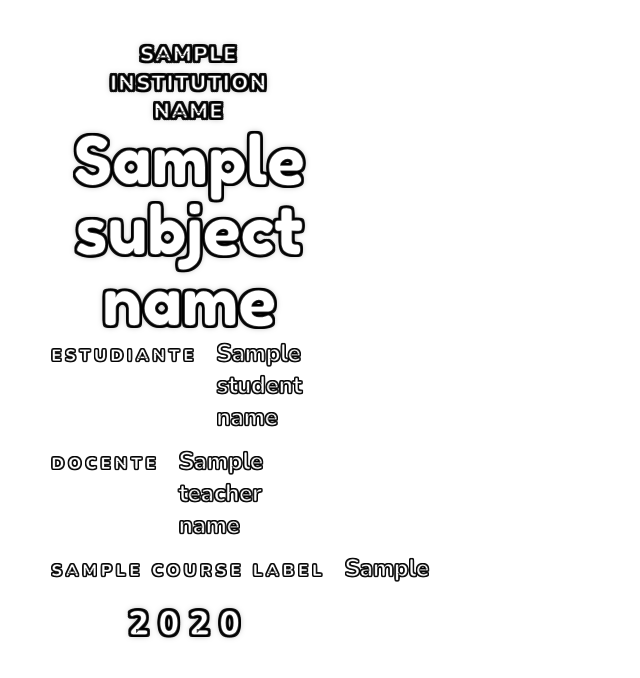
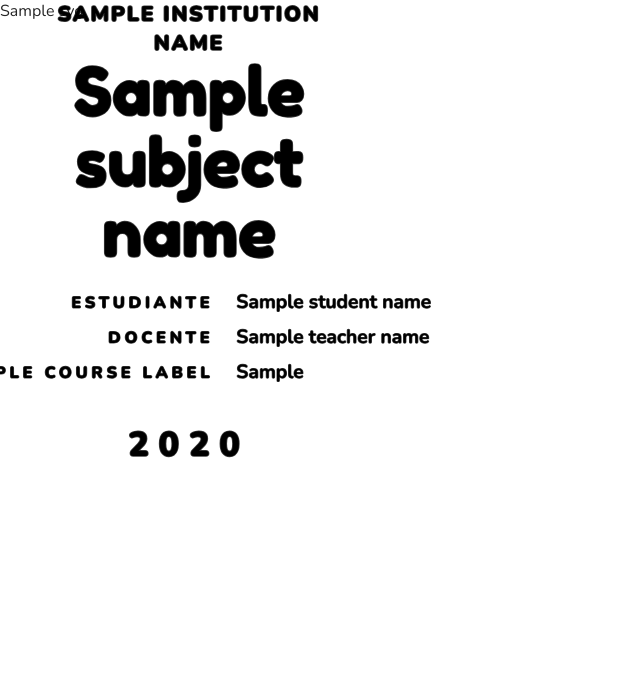
Before and after one commit to Espaiki/covergen, a Python web app: template covergen/templates/cover.html.j2 in a window 1280 px wide. Shown: the top 678 px of the page, without its empty margins (0-640 px from the left). Run offline with Jinja, Linux system fonts and the light colour scheme; the template is opened without the code that fills it: most values are stand-ins (such as "Sample title", 1, 10 or a date in 2020).

Commit message:
phase 2: theme palette system — ThemePalette model, registry, CSS custom properties
Co-Authored-By: Claude Sonnet 4.6 <noreply@anthropic.com>

```diff
--- a/covergen/templates/cover.html.j2
+++ b/covergen/templates/cover.html.j2
@@ -9,6 +9,16 @@
    FONTS
    ============================================================ */
 @import url('https://fonts.googleapis.com/css2?family=Fredoka+One&family=Nunito:wght@400;600;700;800;900&display=swap');
+
+/* ============================================================
+   PHASE 2 — CSS Custom Properties (palette from LayoutContext)
+   ============================================================ */
+:root {
+  --color-primary:   {{ palette_primary }};
+  --color-accent:    {{ palette_accent }};
+  --color-panel-bg:  {{ palette_panel_bg }};
+  --color-outline:   {{ palette_outline }};
+}
 
 /* ============================================================
    CSS PAGED MEDIA
@@ -27,7 +37,9 @@ html, body {
   height: {{ height_cm }}cm;
 }
 
+/* PHASE 4 — body is the absolute-position anchor for .deco elements */
 body {
+  position: relative;
   overflow: hidden;
   -webkit-print-color-adjust: exact;
   print-color-adjust: exact;
@@ -45,42 +57,55 @@ body {
 }
 
 /* ============================================================
-   TEXT-OUTLINE UTILITIES
-   8-directional text-shadow funciona en WeasyPrint/Cairo.
-   -webkit-text-stroke mejora el preview en Chromium (Streamlit).
+   PHASE 4 — Corner decoration slots
+   ============================================================ */
+.deco {
+  position: absolute;
+  width:  4cm;
+  height: 4cm;
+  color: var(--color-primary);   /* SVGs inherit via currentColor */
+  opacity: 0.85;
+  pointer-events: none;
+}
+.deco svg { width: 100%; height: 100%; display: block; }
+
+.deco--top-left     { top: 0;    left: 0; }
+.deco--top-right    { top: 0;    right: 0;  transform: scaleX(-1); }
+.deco--bottom-left  { bottom: 0; left: 0;   transform: scaleY(-1); }
+.deco--bottom-right { bottom: 0; right: 0;  transform: scale(-1,-1); }
+
+/* ============================================================
+   PHASE 2 — Text-outline utilities (palette-aware shadows)
    ============================================================ */
 .outline-strong {
   text-shadow:
-     2px  2px 0 rgba(0,0,0,0.90),
-    -2px -2px 0 rgba(0,0,0,0.90),
-     2px -2px 0 rgba(0,0,0,0.90),
-    -2px  2px 0 rgba(0,0,0,0.90),
-     0    2px 0 rgba(0,0,0,0.90),
-     0   -2px 0 rgba(0,0,0,0.90),
-     2px  0   0 rgba(0,0,0,0.90),
-    -2px  0   0 rgba(0,0,0,0.90),
-     0    0   6px rgba(0,0,0,0.50);
+     2px  2px 0 var(--color-outline),
+    -2px -2px 0 var(--color-outline),
+     2px -2px 0 var(--color-outline),
+    -2px  2px 0 var(--color-outline),
+     0    2px 0 var(--color-outline),
+     0   -2px 0 var(--color-outline),
+     2px  0   0 var(--color-outline),
+    -2px  0   0 var(--color-outline),
+     0    0   6px var(--color-outline);
   -webkit-text-stroke: 1.5px rgba(0,0,0,0.75);
 }
 
 .outline-medium {
   text-shadow:
-     1px  1px 0 rgba(0,0,0,0.85),
-    -1px -1px 0 rgba(0,0,0,0.85),
-     1px -1px 0 rgba(0,0,0,0.85),
-    -1px  1px 0 rgba(0,0,0,0.85),
-     0    1px 0 rgba(0,0,0,0.85),
-     0   -1px 0 rgba(0,0,0,0.85),
-     1px  0   0 rgba(0,0,0,0.85),
-    -1px  0   0 rgba(0,0,0,0.85);
+     1px  1px 0 var(--color-outline),
+    -1px -1px 0 var(--color-outline),
+     1px -1px 0 var(--color-outline),
+    -1px  1px 0 var(--color-outline),
+     0    1px 0 var(--color-outline),
+     0   -1px 0 var(--color-outline),
+     1px  0   0 var(--color-outline),
+    -1px  0   0 var(--color-outline);
   -webkit-text-stroke: 1px rgba(0,0,0,0.70);
 }
 
 /* ============================================================
-   COVER SHELL — flex column, espacio distribuido
-   padding: top y bottom para clearance del marco de imagen.
-   FIX: se elimina el padding-top agresivo; la institución
-   se posiciona de forma natural en el primer flex-item.
+   PHASE 1 — Cover shell (safe-margin from context)
    ============================================================ */
 .cover {
   width: 100%;
@@ -88,7 +113,7 @@ body {
   display: flex;
   flex-direction: column;
   justify-content: space-between;
-  padding: 5vh 4vw 5vh;
+  padding: {{ safe_margin_cm }}cm 1.5cm;
   font-size: 2.4vh;
 }
 
@@ -99,9 +124,7 @@ body {
 }
 
 /* ============================================================
-   HEADER — Institución
-   FIX Bug 1: sin margin-top agresivo; la institución aparece
-   en la parte superior natural del flujo flex.
+   HEADER — Institution name
    ============================================================ */
 .cover__header {
   text-align: center;
@@ -113,7 +136,7 @@ body {
   font-size: 1.1em;
   letter-spacing: 0.08em;
   text-transform: uppercase;
-  color: #ffffff;
+  color: var(--color-primary);
   line-height: 1.35;
   text-align: center;
   max-width: 85%;
@@ -121,7 +144,7 @@ body {
 }
 
 /* ============================================================
-   MAIN — Materia (elemento dominante)
+   MAIN — Subject (dominant element)
    ============================================================ */
 .cover__main {
   text-align: center;
@@ -133,60 +156,64 @@ body {
   font-size: 3.5em;
   line-height: 1.05;
   letter-spacing: -0.01em;
-  color: #ffffff;
+  color: var(--color-primary);
 }
 
 /* ============================================================
-   FOOTER — bloque de datos + año
-   FIX Bug 2: footer centra horizontalmente el bloque .meta.
-   El bloque .meta tiene ancho fijo (65%) y texto left-aligned
-   dentro — efecto "bloque centrado, texto a la izquierda".
+   FOOTER — metadata block + year
    ============================================================ */
 .cover__footer {
   display: flex;
   flex-direction: column;
-  align-items: center;   /* centra el bloque .meta en la página */
+  align-items: center;
   gap: 0.8em;
 }
 
+/* PHASE 3 — CSS table layout: labels right-align, values left-align,
+   whole block auto-centered by margin: 0 auto on display:table. */
 .meta {
-  width: 65%;            /* ancho definido → el auto-margin lo centra */
-  display: flex;
-  flex-direction: column;
-  gap: 0.6em;
+  display: table;
+  margin: 0 auto;
+  border-collapse: separate;
+  border-spacing: 1.2em 0.5em;
+  background: var(--color-panel-bg);
+  padding: 0.6em 1em;
+  border-radius: 14px;
 }
 
 .meta__row {
-  display: flex;
-  align-items: baseline;
-  gap: 0.8em;
-  font-size: 1.25em;
-  text-align: left;
+  display: table-row;
 }
 
 .meta__label {
+  display: table-cell;
+  text-align: right;
+  vertical-align: baseline;
   font-family: 'Nunito', sans-serif;
   font-weight: 900;
-  font-size: 0.7em;
+  font-size: 0.85em;
   letter-spacing: 0.22em;
   text-transform: uppercase;
-  color: #ffffff;
-  min-width: 6em;
-  flex-shrink: 0;
+  color: var(--color-accent);
+  white-space: nowrap;
 }
 
 .meta__value {
+  display: table-cell;
+  text-align: left;
+  vertical-align: baseline;
   font-family: 'Nunito', sans-serif;
   font-weight: 700;
-  color: #ffffff;
+  color: var(--color-primary);
+  white-space: nowrap;
 }
 
-/* Año lectivo — centrado, bajo el bloque de datos */
+/* Year — centered below the meta table */
 .year {
   font-family: 'Nunito', sans-serif;
   font-weight: 900;
   font-size: 1.8em;
-  color: #ffffff;
+  color: var(--color-primary);
   letter-spacing: 0.28em;
   text-align: center;
   width: 100%;
@@ -195,23 +222,30 @@ body {
 </head>
 
 <body>
+{# PHASE 4 — SVG corner ornaments, injected before the cover shell #}
+{% if decorations %}
+  {% for slot in decorations %}
+    <div class="deco deco--{{ slot.position }}">{{ slot.svg | safe }}</div>
+  {% endfor %}
+{% endif %}
+
 <div class="cover">
 
-  <!-- ── HEADER — institución en la parte superior ── -->
+  <!-- ── HEADER ── -->
   <header class="cover__header">
     <div class="card">
       <div class="institution outline-strong">{{ institution_name }}</div>
     </div>
   </header>
 
-  <!-- ── MAIN — materia (elemento dominante) ── -->
+  <!-- ── MAIN ── -->
   <main class="cover__main">
     <div class="card">
       <h1 class="subject outline-strong">{{ subject_name }}</h1>
     </div>
   </main>
 
-  <!-- ── FOOTER — bloque de datos centrado + año ── -->
+  <!-- ── FOOTER — CSS-table meta block + year ── -->
   <footer class="cover__footer">
     <div class="card">
       <div class="meta">
```
Also changed, not shown: covergen/context.py (+83 -70 lines), covergen/themes.py (+41 -7 lines).
